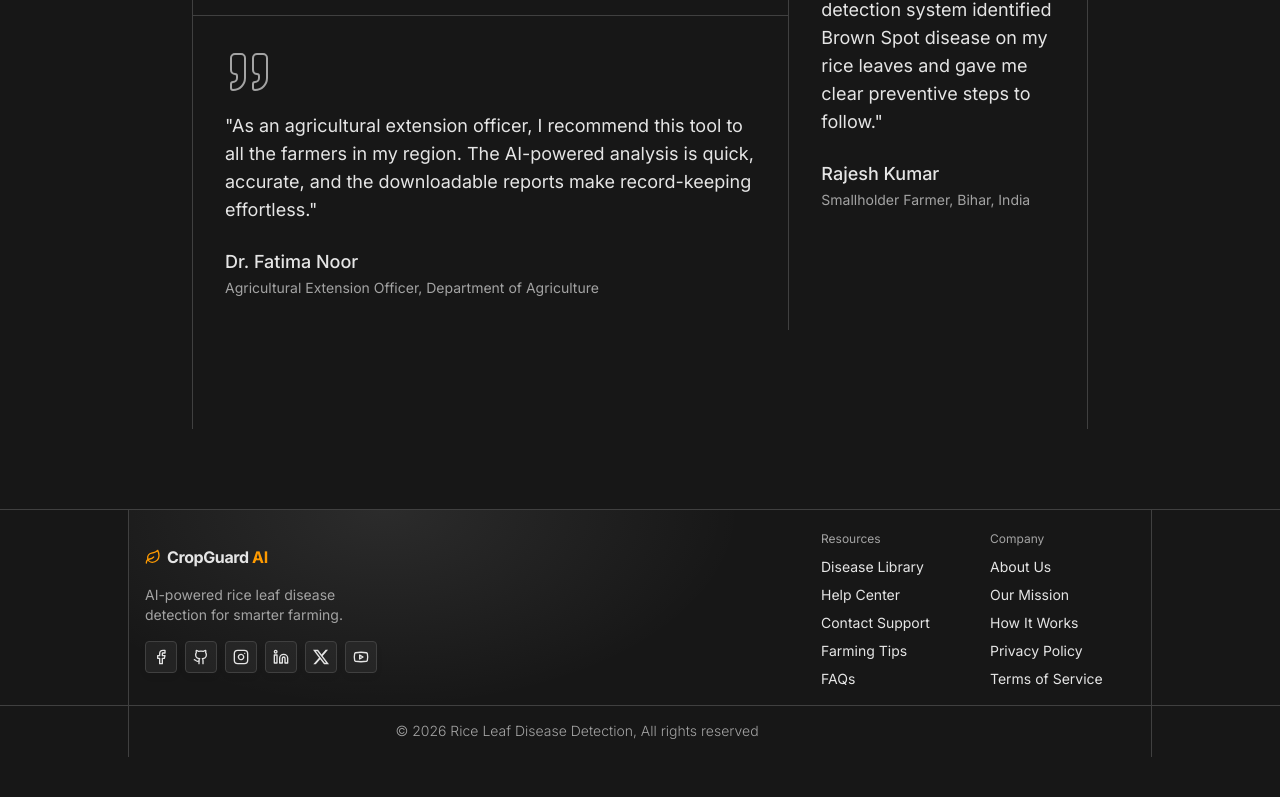
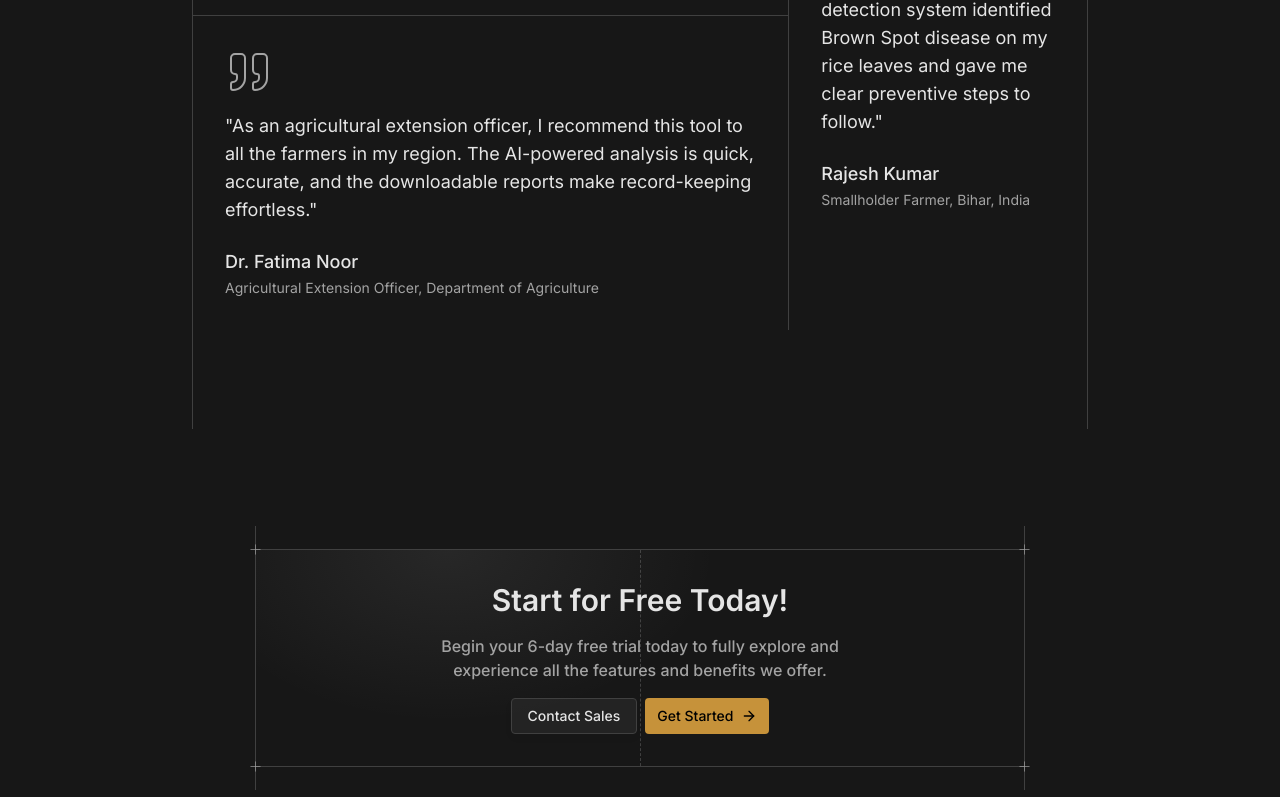
Before and after one commit to ahmadsiddique-dev/dieseas-detection, a Next.js app: page / in a window 1280 px wide. Shown: the part 2686-3483 px from the top of the page. Before the commit the page ends 3443 px from the top, so only its background shows below. Built offline with nearby package versions, Linux system fonts and the light colour scheme.

Commit message:
cta section added

```diff
--- a/src/app/page.tsx
+++ b/src/app/page.tsx
@@ -1,3 +1,4 @@
+import { CallToAction } from "@/components/cta";
 import { Header } from "@/components/elements/Hero";
 import { Footer } from "@/components/footer";
 import { LogoCloud } from "@/components/logo-cloud";
@@ -133,6 +134,9 @@ const page = () => {
 
         <TestimonialsSection />
       </div>
+      <div className="py-30">
+        <CallToAction />
+      </div>
       <div className="mt-20">
         <Footer />
       </div>
--- /dev/null
+++ b/src/components/cta.tsx
@@ -0,0 +1,35 @@
+import { DecorIcon } from "@/components/ui/decor-icon";
+import { Button } from "@/components/ui/button";
+import { ArrowRightIcon } from "lucide-react";
+
+export function CallToAction() {
+	return (
+		<div className="relative mx-auto flex w-full max-w-3xl flex-col justify-between gap-y-4 border-y px-4 py-8 dark:bg-[radial-gradient(35%_80%_at_25%_0%,--theme(--color-foreground/.08),transparent)]">
+			<DecorIcon className="size-4" position="top-left" />
+			<DecorIcon className="size-4" position="top-right" />
+			<DecorIcon className="size-4" position="bottom-left" />
+			<DecorIcon className="size-4" position="bottom-right" />
+
+			<div className="pointer-events-none absolute -inset-y-6 -left-px w-px border-l" />
+			<div className="pointer-events-none absolute -inset-y-6 -right-px w-px border-r" />
+
+			<div className="absolute top-0 left-1/2 -z-10 h-full border-l border-dashed" />
+
+			<h2 className="text-center font-semibold text-xl md:text-3xl">
+				Start for Free Today!
+			</h2>
+			<p className="text-balance text-center font-medium text-muted-foreground text-sm md:text-base">
+				Begin your 6-day free trial today to fully explore and experience all
+				the features and benefits we offer.
+			</p>
+
+			<div className="flex items-center justify-center gap-2">
+				<Button variant="outline">Contact Sales</Button>
+				<Button>
+					Get Started{" "}
+					<ArrowRightIcon data-icon="inline-end" />
+				</Button>
+			</div>
+		</div>
+	);
+}
```
